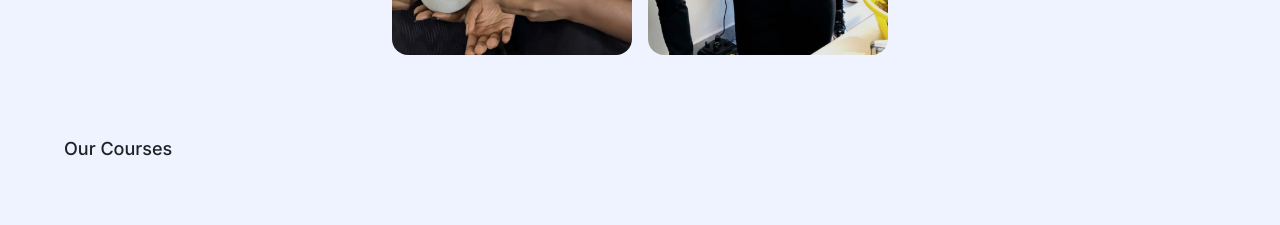
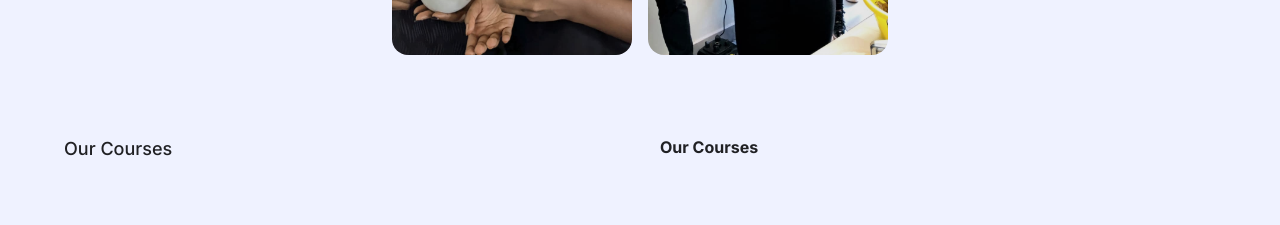
Before and after one commit to mbonikev/hotel_talents_pool, a React (Vite) app: page /#/ in a window 1280 px wide. Shown: the part 1140-1365 px from the top of the page. Built offline with nearby package versions, Linux system fonts and the light colour scheme; what ldrs would draw is missing.

Commit message:
Stalker-commit: src/components/FewCourses.jsx

```diff
--- a/src/components/FewCourses.jsx
+++ b/src/components/FewCourses.jsx
@@ -8,6 +8,7 @@ function FewCourses() {
     <div className="w-full py-10 px-16 max-lg:px-5 max-lg:pt-0 flex flex-col text-dark-text">
       <div className="w-full h-fit grid grid-cols-2 max-lg:grid-cols-1 gap-10 max-lg:gap-2">
         <h1 className="text-lg font-medium ">Our Courses</h1>
+        <h1 className="text3xl font-bold ">Our Courses</h1>
 
       </div>
       {/* courses grid */}
```
